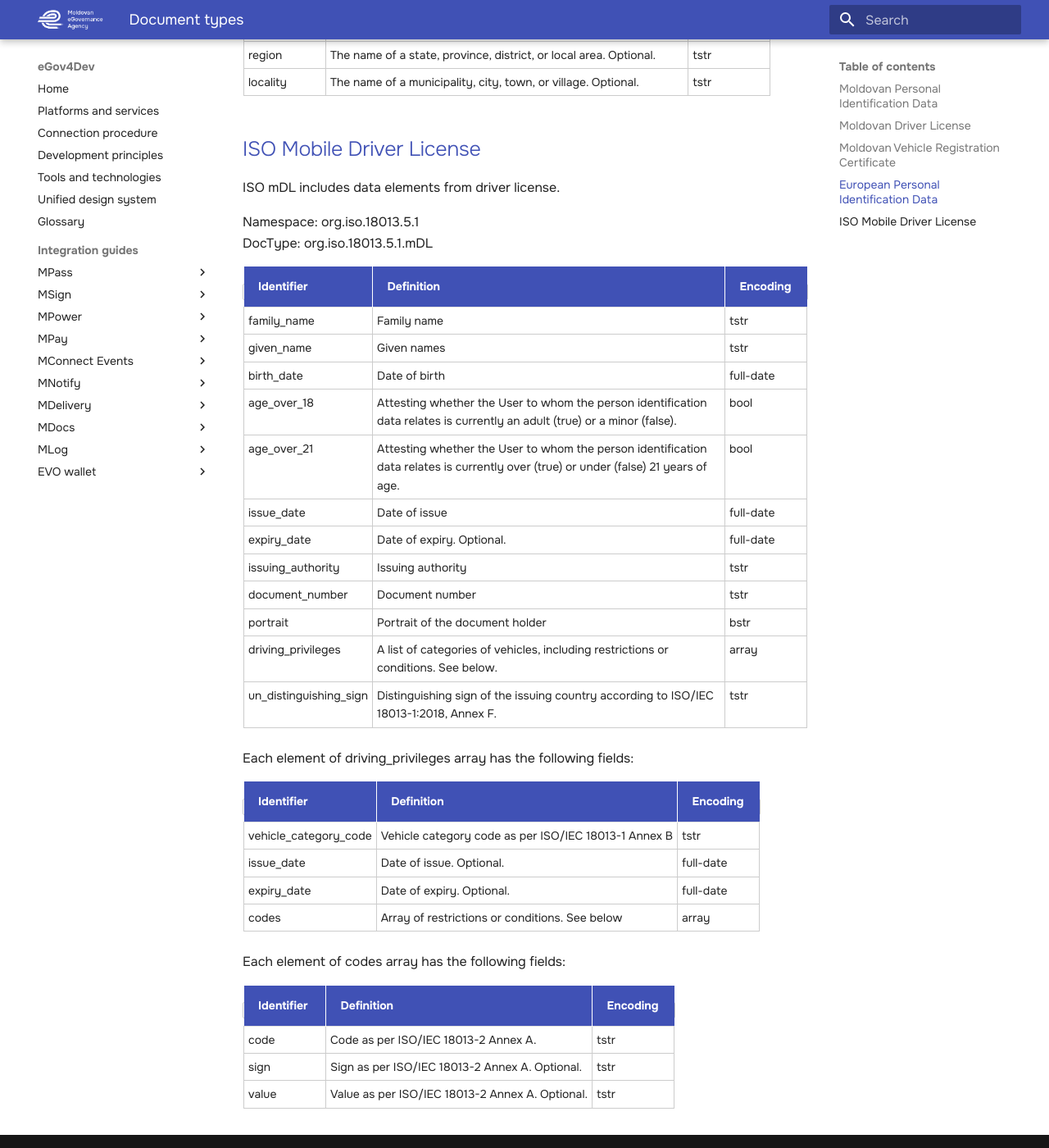
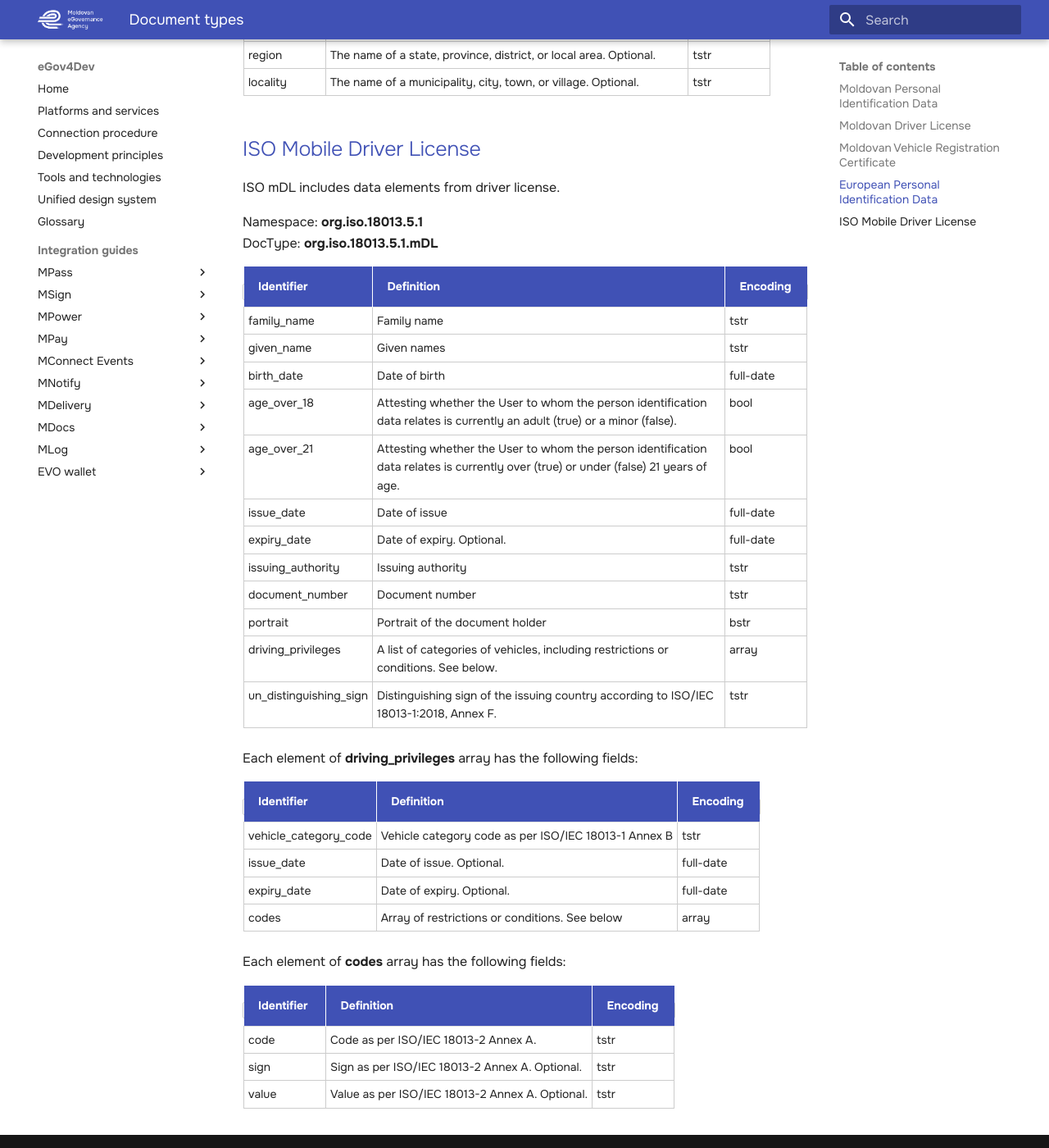
Before and after one commit to egov-moldova/egov4dev, an MkDocs documentation site: the page built from docs/guides/EVO-wallet/documents.md, in a window 1280 px wide and 1400 px high, scrolled down 5198 px. Shown: the whole window at 82% size. Built offline with MkDocs 1.6.1 and Material for MkDocs 9.7.7, drawn with Linux system fonts in a browser that asks for light colours.

```diff
--- a/docs/guides/EVO-wallet/documents.md
+++ b/docs/guides/EVO-wallet/documents.md
@@ -155,8 +155,8 @@ The **place_of_birth** object has the following fields:
 
 ISO mDL includes data elements from driver license.
 
-Namespace: org.iso.18013.5.1
-DocType: org.iso.18013.5.1.mDL
+Namespace: **org.iso.18013.5.1**
+DocType: **org.iso.18013.5.1.mDL**
 
 | Identifier | Definition | Encoding |
 |---|---|---|
@@ -173,7 +173,7 @@ DocType: org.iso.18013.5.1.mDL
 | driving_privileges | A list of categories of vehicles, including restrictions or conditions. See below. | array |
 | un_distinguishing_sign | Distinguishing sign of the issuing country according to ISO/IEC 18013-1:2018, Annex F. | tstr |
 
-Each element of driving_privileges array has the following fields:
+Each element of **driving_privileges** array has the following fields:
 
 | Identifier | Definition | Encoding |
 |---|---|---|
@@ -182,7 +182,7 @@ Each element of driving_privileges array has the following fields:
 | expiry_date | Date of expiry. Optional. | full-date |
 | codes | Array of restrictions or conditions. See below | array |
 
-Each element of codes array has the following fields:
+Each element of **codes** array has the following fields:
 
 | Identifier | Definition | Encoding |
 |---|---|---|
```
